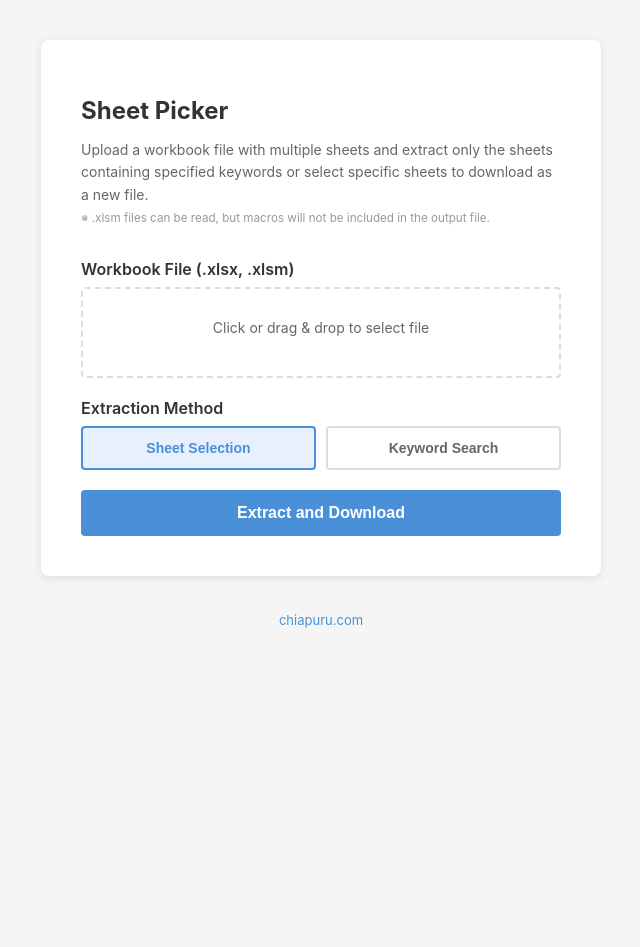
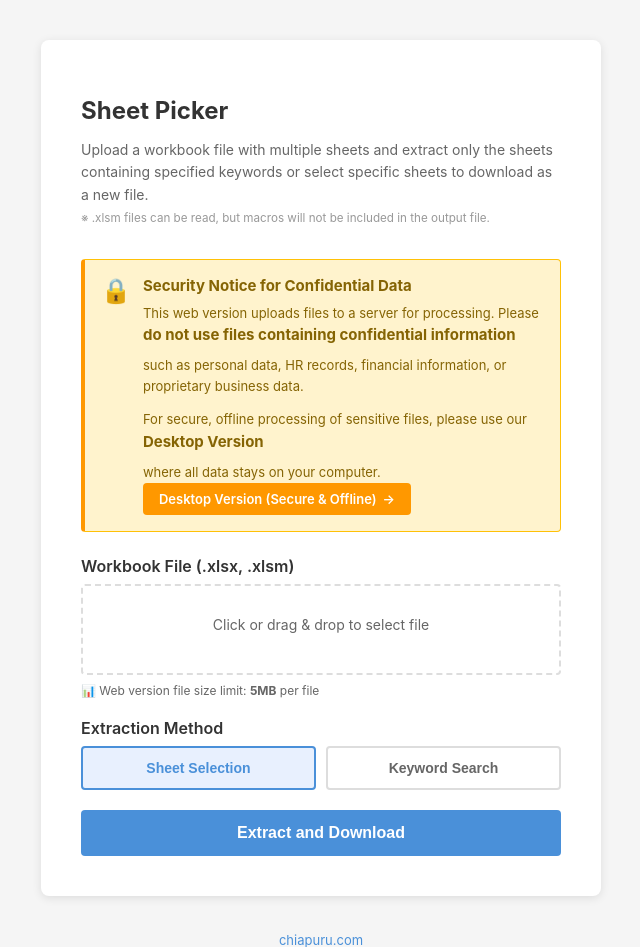
Before and after one commit to daichitsuchiya39-creator/ExcelSheetPick, a Flask app: page / in a window 1280 px wide. Shown: the top 947 px of the page, without its empty margins (319-959 px from the left). Before the commit the page ends 628 px from the top, so only its background shows below. Run offline with Flask 2, Linux system fonts and the light colour scheme.

Commit message:
feat: Add 5MB file limit and security warning for web version
- Set MAX_CONTENT_LENGTH to 5MB for web version
- Add security notice warning users about confidential data
- Display file size limit (5MB) on upload interface
- Add call-to-action button for Desktop version

```diff
--- a/app.py
+++ b/app.py
@@ -18,7 +18,7 @@ def get_resource_path(relative_path):
 
 app = Flask(__name__, template_folder=get_resource_path('templates'))
 app.secret_key = os.urandom(24)
-app.config['MAX_CONTENT_LENGTH'] = 100 * 1024 * 1024  # 100MB制限（デスクトップアプリ向けに拡大）
+app.config['MAX_CONTENT_LENGTH'] = 5 * 1024 * 1024  # 5MB制限（Web版）
 
 ALLOWED_EXTENSIONS = {'xlsx', 'xlsm'}
 
--- a/templates/index.html
+++ b/templates/index.html
@@ -247,6 +247,63 @@
         footer a:hover {
             text-decoration: underline;
         }
+        .security-warning {
+            background: #fff3cd;
+            border: 1px solid #ffc107;
+            border-left: 4px solid #ff9800;
+            border-radius: 4px;
+            padding: 16px;
+            margin-bottom: 24px;
+            display: flex;
+            gap: 12px;
+            align-items: start;
+        }
+        .warning-icon {
+            font-size: 24px;
+            flex-shrink: 0;
+        }
+        .warning-content {
+            flex: 1;
+        }
+        .warning-content strong {
+            display: block;
+            color: #856404;
+            margin-bottom: 8px;
+            font-size: 15px;
+        }
+        .warning-content p {
+            margin: 0 0 12px 0;
+            color: #856404;
+            font-size: 13px;
+            line-height: 1.6;
+        }
+        .warning-content p:last-of-type {
+            margin-bottom: 0;
+        }
+        .desktop-link {
+            display: inline-flex;
+            align-items: center;
+            gap: 6px;
+            padding: 8px 16px;
+            background: #ff9800;
+            color: white;
+            text-decoration: none;
+            border-radius: 4px;
+            font-size: 13px;
+            font-weight: 600;
+            transition: background 0.3s;
+        }
+        .desktop-link:hover {
+            background: #f57c00;
+        }
+        .desktop-link::after {
+            content: '→';
+        }
+        .size-limit-notice {
+            font-size: 12px;
+            color: #666;
+            margin-top: 8px;
+        }
     </style>
 </head>
 <body>
@@ -256,6 +313,16 @@
             Upload a workbook file with multiple sheets and extract only the sheets containing specified keywords or select specific sheets to download as a new file.<br>
             <small style="color: #999;">※ .xlsm files can be read, but macros will not be included in the output file.</small>
         </p>
+
+        <div class="security-warning">
+            <div class="warning-icon">🔒</div>
+            <div class="warning-content">
+                <strong>Security Notice for Confidential Data</strong>
+                <p>This web version uploads files to a server for processing. Please <strong>do not use files containing confidential information</strong> such as personal data, HR records, financial information, or proprietary business data.</p>
+                <p>For secure, offline processing of sensitive files, please use our <strong>Desktop Version</strong> where all data stays on your computer.</p>
+                <a href="https://chiapuru.com/apps/sheetpick#desktop" class="desktop-link">Desktop Version (Secure & Offline)</a>
+            </div>
+        </div>
 
         {% with messages = get_flashed_messages(with_categories=true) %}
             {% if messages %}
@@ -276,6 +343,9 @@
                     <input type="file" name="file" id="file" accept=".xlsx,.xlsm" required>
                     <div class="file-label">Click or drag & drop to select file</div>
                     <div class="file-name" id="fileName"></div>
+                </div>
+                <div class="size-limit-notice">
+                    📊 Web version file size limit: <strong>5MB</strong> per file
                 </div>
                 <div class="sheet-list" id="sheetList">
                     <h3>Sheet List<span class="sheet-count" id="sheetCount"></span><span class="selected-count" id="selectedCount"></span></h3>
```
